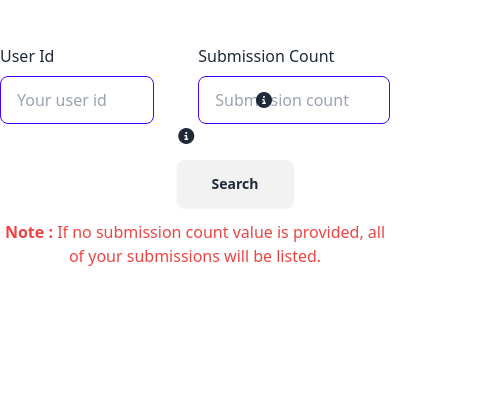
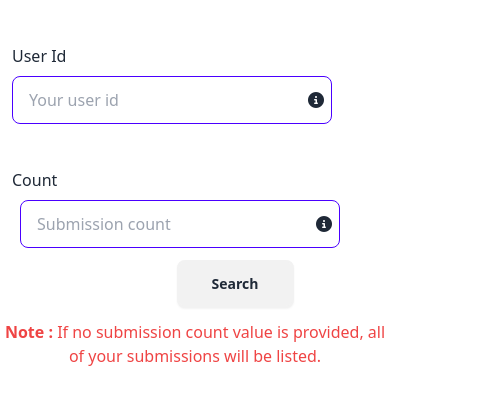
Before and after one commit to Abdullah-Al-Ovi/uva-problem-solving-list-cse-8, a React (Vite) app: page /submission-list in a window 390 px wide. Shown: the top 404 px of the page, 481 px wide, since content can reach past the window. Built offline with nearby package versions, Linux system fonts and the light colour scheme.

Commit message:
Responsiveness added

```diff
--- a/src/Components/Banner/Banner.jsx
+++ b/src/Components/Banner/Banner.jsx
@@ -30,7 +30,7 @@ const Banner = () => {
                                     <svg className="flex-shrink-0 w-3.5 h-3.5 text-green-700 " aria-hidden="true" xmlns="http://www.w3.org/2000/svg" fill="none" viewBox="0 0 16 12">
                                         <path stroke="currentColor" strokeLinecap="round" strokeLinejoin="round" strokeWidth="2" d="M1 5.917 5.724 10.5 15 1.5" />
                                     </svg>
-                                    <span>You can see your UVA latest submission list</span>
+                                    <span>You can see your UVA submission list</span>
                                 </li>
                             </ul>
                         </p>
@@ -45,11 +45,20 @@ const Banner = () => {
                                 <span className="relative">Get Started</span>
                             </Link>
 
+                        </div>
+                        <div className="mt-16 flex flex-col md:flex-col gap-5 w-full">
+                            <p className={`text-sm text-gray-500`}>
+                                © Copyright 2024. All rights reserved.
+                            </p>
+                            <p className={`text-sm text-gray-500`}>Designed & Developed by Abdullah Al Ovi</p>
+                            <p className={`text-sm text-gray-500`}>Co-operated by Md Emon Howlader</p>
+                        </div>
+                    </div>
 
                 </div>
-                    </div>
-                </div>
+
             </section>
+
         </div>
     );
 };
--- a/src/Pages/SubmissionList/SubmissionList.jsx
+++ b/src/Pages/SubmissionList/SubmissionList.jsx
@@ -53,7 +53,7 @@ const SubmissionList = () => {
         e.preventDefault()
         const userName = e.target?.userName?.value
         try {
-            const response = await axios.get(`https://uhunt.onlinejudge.org//api/uname2uid/${userName}`);
+            const response = await axios.get(`https://uhunt.onlinejudge.org/api/uname2uid/${userName}`);
             // console.log(response.data);
             setFetchedUserID(response?.data)
             if (!response.data) {
@@ -119,24 +119,24 @@ const SubmissionList = () => {
         <div className="">
 
             <form onSubmit={handleGetSubmissionList} className="pt-11">
-                <div className="flex justify-center gap-11">
-                    <div>
-                        <label htmlFor="userId" >User Id</label>
-                        <input required type="text" id="userId" name='userId' placeholder="Your user id" className="input input-bordered input-primary w-full max-w-xs  mt-2" />
+                <div className="flex flex-col justify-center gap-11 md:flex-row">
+                    <div className="">
+                        <label className="ml-3 md:ml-0" htmlFor="userId" >User Id</label>
+                        <input required type="text" id="userId" name='userId' placeholder="Your user id" className="input input-bordered input-primary w-full ml-3 md:ml-0 max-w-xs  mt-2" />
 
 
-                        <div onClick={() => document.getElementById('my_modal_5').showModal()} className="tooltip" data-tip="Click to get your user id">
-                            <i className="fa-solid fa-circle-info relative left-64 -top-9"></i>
+                        <div onClick={() => document.getElementById('my_modal_5').showModal()} className="tooltip relative -left-6 md:left-64 md:-top-9" data-tip="Click to get your user id">
+                            <i className="fa-solid fa-circle-info "></i>
                         </div>
 
                     </div>
-                    <div>
-                        <label htmlFor="count" className="">Submission Count</label>
+                    <div >
+                        <label htmlFor="count" className="ml-3 md:ml-0">Count</label>
                         <input type="text" id="count"
-                            name="count" placeholder="Submission count" className="input input-bordered input-primary w-full max-w-xs  mt-2" />
+                            name="count" placeholder="Submission count" className="input input-bordered input-primary w-full max-w-xs ml-5 md:ml-0 mt-2" />
 
-                        <div className="tooltip" data-tip="The amount of submission you want to check">
-                            <i className="fa-solid fa-circle-info relative -left-5"></i>
+                        <div className="tooltip relative -left-6 md:left-60 md:-top-9" data-tip="The amount of submission you want to check">
+                            <i className="fa-solid fa-circle-info "></i>
                         </div>
                     </div>
                 </div>
@@ -155,7 +155,8 @@ const SubmissionList = () => {
                             <button onClick={()=>setFetchedSubmissionList([])} className="btn text-red-500 text-center">Clear List</button>
                         </div>
                     }
-                    <table className="w-full ">
+                    <div className="overflow-x-scroll">
+                    <table className="w-full">
                         <thead className="bg-gray-300 text-black">
                             <tr >
                                 <th className="border-2 p-2">Submission ID</th>
@@ -181,6 +182,7 @@ const SubmissionList = () => {
                             ))}
                         </tbody>
                     </table>
+                    </div>
                 </div>
             }
 
@@ -194,7 +196,8 @@ const SubmissionList = () => {
                                 <label htmlFor="userName" className="text-xl">User name</label>
                                 <input required type="text" name="userName" id="userName" placeholder="Your user name" className="input input-bordered input-primary w-[70%]  mt-2" />
                             </div>
-                            <button onClick={handleCloseModal} className="btn relative text-red-400 hover:text-red-600 bottom-[81%] left-[93%]">X</button>
+                            <button onClick={handleCloseModal} className="btn relative text-red-400 hover:text-red-600 left-[93%]
+                            -top-[77%] md:bottom-[81%] md:left-[93%]">X</button>
 
 
                             <input type="submit" className="my-3 mx-auto text-center btn w-[40%] ml-20" value="Submit" />
```
Lines whose indentation alone changed are shown as unchanged.
